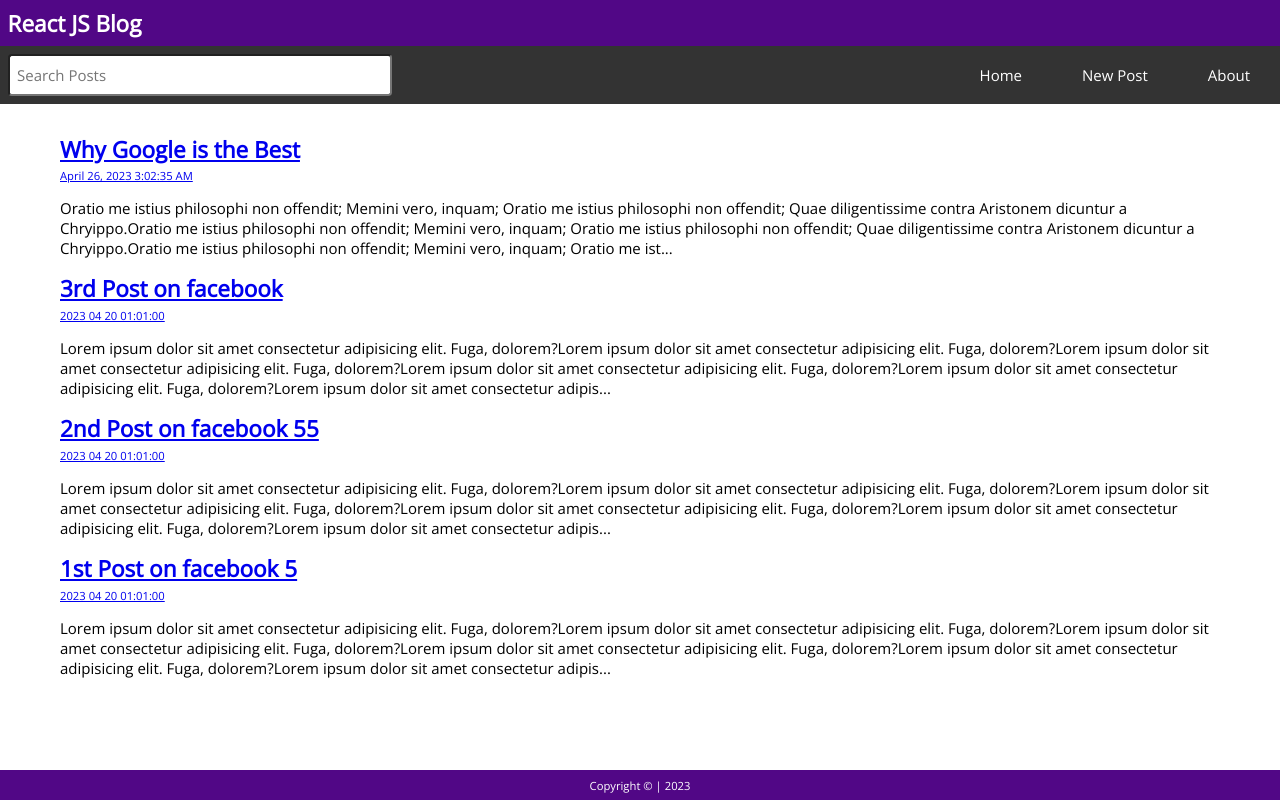
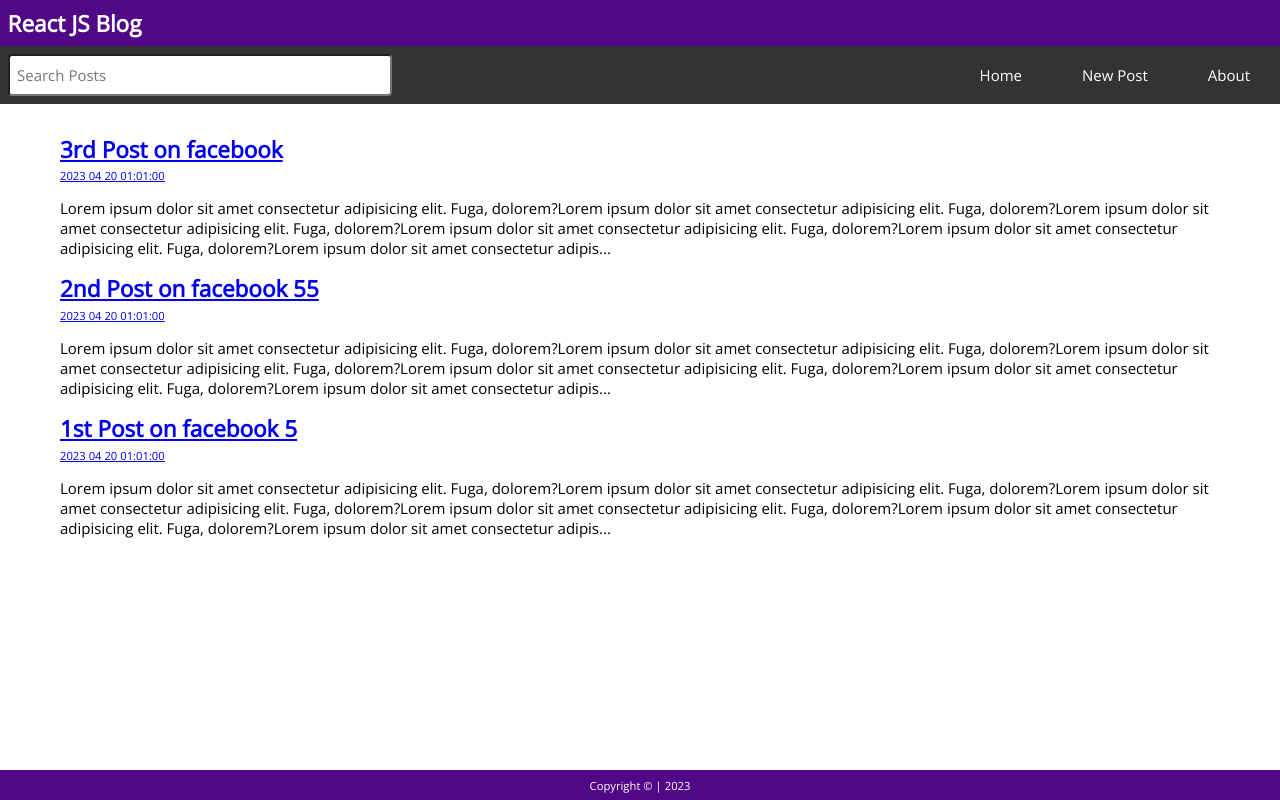
Before and after one commit to mhperera/PT_PurpleBlog, a React (Create React App) app: page / in a window 1280 px wide. Built offline with nearby package versions, Linux system fonts and the light colour scheme; data requests are answered from the project's data file.

Commit message:
used Axios to delete post in handledelete function

```diff
--- a/data/db.json
+++ b/data/db.json
@@ -17,12 +17,6 @@
       "title": "3rd Post on facebook",
       "datetime": "2023 04 20 01:01:00",
       "body": "Lorem ipsum dolor sit amet consectetur adipisicing elit. Fuga, dolorem?Lorem ipsum dolor sit amet consectetur adipisicing elit. Fuga, dolorem?Lorem ipsum dolor sit amet consectetur adipisicing elit. Fuga, dolorem?Lorem ipsum dolor sit amet consectetur adipisicing elit. Fuga, dolorem?Lorem ipsum dolor sit amet consectetur adipisicing elit. Fuga, dolorem?Lorem ipsum dolor sit amet consectetur adipisicing elit. Fuga, dolorem?Lorem ipsum dolor sit amet consectetur adipisicing elit. Fuga, dolorem?Lorem ipsum dolor sit amet consectetur adipisicing elit. Fuga, dolorem?Lorem ipsum dolor sit amet consectetur adipisicing elit. Fuga, dolorem?Lorem ipsum dolor sit amet consectetur adipisicing elit. Fuga, dolorem?Lorem ipsum dolor sit amet consectetur adipisicing elit. Fuga, dolorem?Lorem ipsum dolor sit amet consectetur adipisicing elit. Fuga, dolorem?Lorem ipsum dolor sit amet consectetur adipisicing elit. Fuga, dolorem?Lorem ipsum dolor sit amet consectetur adipisicing elit. Fuga, dolorem?Lorem ipsum dolor sit amet consectetur adipisicing elit. Fuga, dolorem?Lorem ipsum dolor sit amet consectetur adipisicing elit. Fuga, dolorem?"
-    },
-    {
-      "id": 4,
-      "title": "Why Google is the Best",
-      "body": "Oratio me istius philosophi non offendit; Memini vero, inquam; Oratio me istius philosophi non offendit; Quae diligentissime contra Aristonem dicuntur a Chryippo.Oratio me istius philosophi non offendit; Memini vero, inquam; Oratio me istius philosophi non offendit; Quae diligentissime contra Aristonem dicuntur a Chryippo.Oratio me istius philosophi non offendit; Memini vero, inquam; Oratio me istius philosophi non offendit; Quae diligentissime contra Aristonem dicuntur a Chryippo.Oratio me istius philosophi non offendit; Memini vero, inquam; Oratio me istius philosophi non offendit; Quae diligentissime contra Aristonem dicuntur a Chryippo.Oratio me istius philosophi non offendit; Memini vero, inquam; Oratio me istius philosophi non offendit; Quae diligentissime contra Aristonem dicuntur a Chryippo.Oratio me istius philosophi non offendit; Memini vero, inquam; Oratio me istius philosophi non offendit; Quae diligentissime contra Aristonem dicuntur a Chryippo.",
-      "datetime": "April 26, 2023 3:02:35 AM"
     }
   ]
 }
--- a/src/App.js
+++ b/src/App.js
@@ -47,10 +47,16 @@ function App() {
 
   const navigate = useNavigate();
 
-  const handleDelete = (id) => {
-    const newPosts = posts.filter( (item)=>(item.id!==id));
-    setPosts(newPosts);
-    navigate('/');
+  const handleDelete = async (id) => {
+    try {
+      await api.delete(`/posts/${id}`);
+      const newPosts = posts.filter( (item)=>(item.id!==id));
+      setPosts(newPosts);
+      navigate('/');
+    } catch (error) {
+      console.log(`Error : ${error.message}`);
+    }
+
   }
 
   useEffect(()=>{
```
